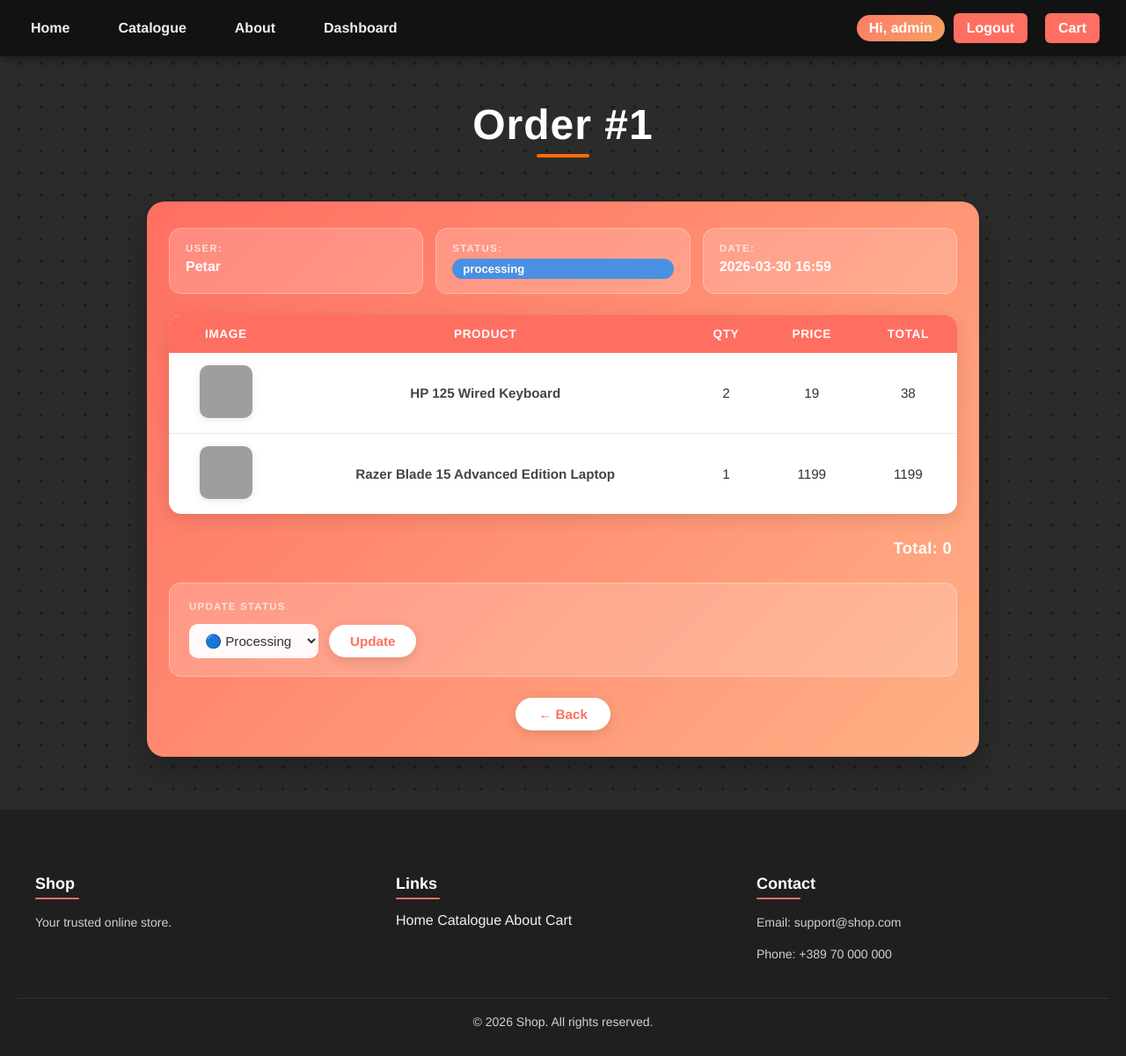
After one commit to ZokiKosta/E-Prodavnica, a Flask app: page /dashboard/orders/1 in a window 1280 px wide. The commit adds this page. Shown: the whole page at 88% size. Run offline with Flask 3, Linux system fonts and the light colour scheme; a user stored in the database is signed in; grey boxes are pictures that could not be loaded.

Commit message:
Orders commit

```diff
--- a/app.py
+++ b/app.py
@@ -7,7 +7,7 @@ import requests
 from flask import Flask, render_template, request, redirect, url_for, flash
 from sqlalchemy import or_
 from database import session as db_session
-from models import Product, User, Log
+from models import Product, User, Log, OrderItem, Order
 from flask import session as cart_session
 
 from utils.logger import log_action
@@ -253,7 +253,7 @@ def cart_add(product_id):
     return redirect(url_for("cart"))
 
 @app.route("/cart/remove/<int:product_id>")
-@admin_required
+@login_required
 def cart_remove(product_id):
     cart = get_cart()
     pid = str(product_id)
@@ -291,13 +291,32 @@ def checkout_confirm():
     if not cart:
         return redirect(url_for("cart"))
 
+
+    user_id = cart_session.get("user_id")
+
+    order = Order(user_id=user_id)
+    db_session.add(order)
+    db_session.flush()
+
+    user = db_session.get(User, user_id)
+
+    total_price=0
+
     for pid, item in cart.items():
         product = db_session.get(Product, int(pid))
         if product:
-            product.stock = max(0, product.stock - item["quantity"])
+            if product.stock < item["quantity"]:
+                flash(f"Not enough stock for {product.name}", "error")
+                return redirect(url_for("cart"))
+            product.stock -= item["quantity"]
+            order_item = OrderItem(order_id = order.id, product_id = product.id, quantity = item["quantity"], price = product.price)
+            total_price += product.price * item["quantity"]
+            db_session.add(order_item)
             db_session.add(product)
 
     db_session.commit()
+
+    log_action(f"[ORDER CREATED] Order ID={order.id}, User='{user.username}', Total={total_price}")
 
     cart_session["cart"] = {}
     cart_session.modified = True
@@ -411,6 +430,60 @@ def view_users():
     users = db_session.query(User).all()
     return render_template("users.html", users=users)
 
+@app.route("/dashboard/orders")
+@admin_required
+def admin_orders():
+    orders = db_session.query(Order).order_by(Order.created_at.desc()).all()
+    return render_template("admin_orders.html", orders=orders)
+
+@app.route("/dashboard/orders/<int:order_id>")
+@admin_required
+def admin_order_detail(order_id):
+    order = db_session.get(Order, order_id)
+
+    if not order:
+        return "Order not found", 404
+
+    return render_template("admin_order_detail.html", order=order)
+
+@app.route("/dashboard/orders/<int:order_id>/status", methods=["POST"])
+@admin_required
+def update_order_status(order_id):
+    order = db_session.get(Order, order_id)
+
+    if not order:
+        return "Order not found", 404
+
+    new_status = request.form.get("status")
+
+    valid_statuses = ["pending", "processing", "shipped", "delivered", "cancelled"]
+
+    if new_status not in valid_statuses:
+        flash("Invalid status", "error")
+        return redirect(url_for("admin_orders"))
+
+    order.status = new_status
+    db_session.commit()
+
+    log_action(f"[ORDER UPDATE] Order ID={order.id}, Status={new_status}")
+
+    return redirect(url_for("admin_order_detail", order_id=order.id))
+
+@app.route("/my-orders")
+@login_required
+def my_orders():
+    user_id = cart_session.get("user_id")
+
+    orders = db_session.query(Order).filter_by(user_id=user_id).all()
+
+    return render_template("admin_orders.html", orders=orders)
+
+# @app.errorhandler(Exception)
+# def handle_all_errors(error):
+#     code = getattr(error, "code", 500)
+#     message = getattr(error, "description", "Something went wrong")
+#
+#     return render_template("errors/error.html", code=code, message=message), code
 
 @app.route("/about")
 def about():
--- /dev/null
+++ b/static/css/orders.css
@@ -0,0 +1,293 @@
+/* ========== BODY ========== */
+body {
+    background-color: #2b2b2b;
+    background-image: radial-gradient(circle, #555 2px, transparent 2px);
+    background-size: 25px 25px;
+    background-blend-mode: overlay;
+    font-family: 'Helvetica Neue', Helvetica, Arial, sans-serif;
+    color: #fff;
+    animation: moveDots 10s linear infinite;
+    display: flex;
+    flex-direction: column;
+    min-height: 100%;
+    margin: 0;
+}
+
+@keyframes moveDots {
+    0%   { background-position: 0 0; }
+    50%  { background-position: 50px 50px; }
+    100% { background-position: 0 0; }
+}
+
+@keyframes fadeUp {
+    from { opacity: 0; transform: translateY(10px); }
+    to   { opacity: 1; transform: translateY(0); }
+}
+
+main { flex: 1; }
+
+/* ========== TITLE ========== */
+.dashboard-title {
+    text-align: center;
+    font-size: 3rem;
+    font-weight: 700;
+    margin: 50px 0 60px;
+    position: relative;
+    letter-spacing: 1px;
+    color: #ffffff;
+    animation: fadeUp 0.6s ease-out;
+}
+
+.dashboard-title::after {
+    content: "";
+    position: absolute;
+    bottom: -10px;
+    left: 50%;
+    transform: translateX(-50%);
+    width: 60px;
+    height: 4px;
+    background: #ff6b00;
+    border-radius: 2px;
+}
+
+/* ========== CONTAINER ========== */
+.order-container {
+    max-width: 900px;
+    width: 70%;
+    margin: 0 auto 60px;
+    padding: 30px 25px;
+    background: linear-gradient(135deg, #ff6f61, #ffb085);
+    border-radius: 20px;
+    box-shadow: 0 15px 30px rgba(0, 0, 0, 0.25);
+    display: flex;
+    flex-direction: column;
+    gap: 24px;
+    animation: fadeUp 0.6s ease-out;
+}
+
+/* ========== ORDER INFO — 3 isolated cards ========== */
+.order-info {
+    display: grid;
+    grid-template-columns: repeat(3, 1fr);
+    gap: 14px;
+}
+
+.order-info p {
+    margin: 0;
+    background: rgba(255, 255, 255, 0.18);
+    border: 1px solid rgba(255, 255, 255, 0.3);
+    border-radius: 14px;
+    padding: 16px 18px;
+    display: flex;
+    flex-direction: column;
+    gap: 6px;
+    backdrop-filter: blur(4px);
+    transition: background 0.25s ease, transform 0.25s ease;
+}
+
+.order-info p:hover {
+    background: rgba(255, 255, 255, 0.26);
+    transform: translateY(-2px);
+}
+
+.order-info strong {
+    font-size: 0.72rem;
+    font-weight: 700;
+    text-transform: uppercase;
+    letter-spacing: 1.2px;
+    color: rgba(255, 255, 255, 0.7);
+}
+
+.order-info p span:not([class]) ,
+.order-info p:not(:has(span[class])) {
+    font-size: 1rem;
+    font-weight: 600;
+    color: #fff;
+}
+
+/* Status badges */
+.status-pending    { background: #f0c040; color: #5a3e00; padding: 4px 12px; border-radius: 20px; font-weight: 700; font-size: 0.82rem; display: inline-block; }
+.status-processing { background: #4a90e2; color: #fff;    padding: 4px 12px; border-radius: 20px; font-weight: 700; font-size: 0.82rem; display: inline-block; }
+.status-shipped    { background: #7b5ea7; color: #fff;    padding: 4px 12px; border-radius: 20px; font-weight: 700; font-size: 0.82rem; display: inline-block; }
+.status-delivered  { background: #4CAF50; color: #fff;    padding: 4px 12px; border-radius: 20px; font-weight: 700; font-size: 0.82rem; display: inline-block; }
+.status-cancelled  { background: #e74c3c; color: #fff;    padding: 4px 12px; border-radius: 20px; font-weight: 700; font-size: 0.82rem; display: inline-block; }
+
+/* ========== TABLE ========== */
+.order-table {
+    width: 100%;
+    border-collapse: collapse;
+    background: white;
+    border-radius: 14px;
+    overflow: hidden;
+    color: #333;
+    box-shadow: 0 5px 20px rgba(0, 0, 0, 0.12);
+}
+
+.order-table th {
+    background: #ff6f61;
+    color: #fff;
+    padding: 14px 16px;
+    text-align: center;
+    font-weight: 700;
+    font-size: 0.85rem;
+    text-transform: uppercase;
+    letter-spacing: 0.6px;
+}
+
+.order-table td {
+    padding: 14px 16px;
+    text-align: center;
+    border-bottom: 1px solid #f0e8e6;
+    vertical-align: middle;
+    font-size: 0.95rem;
+}
+
+.order-table tr:last-child td { border-bottom: none; }
+
+.order-table tbody tr {
+    transition: background 0.2s ease;
+}
+
+.order-table tbody tr:hover { background: #fff5f3; }
+
+.product-img {
+    width: 60px;
+    height: 60px;
+    object-fit: cover;
+    border-radius: 10px;
+    box-shadow: 0 2px 8px rgba(0,0,0,0.1);
+    transition: transform 0.3s ease, box-shadow 0.3s ease;
+}
+
+.product-img:hover {
+    transform: scale(1.1);
+    box-shadow: 0 6px 18px rgba(0,0,0,0.18);
+}
+
+.product-name {
+    font-weight: 600;
+    color: #444;
+}
+
+/* ========== TOTAL ========== */
+.order-total {
+    text-align: right;
+    font-size: 1.15rem;
+    font-weight: 700;
+    color: #fff;
+    padding: 4px 6px;
+    letter-spacing: 0.3px;
+}
+
+/* ========== STATUS BOX ========== */
+.status-box {
+    background: rgba(255, 255, 255, 0.18);
+    border: 1px solid rgba(255, 255, 255, 0.3);
+    border-radius: 14px;
+    padding: 20px 22px;
+    color: #fff;
+    backdrop-filter: blur(4px);
+}
+
+.status-box h3 {
+    margin: 0 0 14px;
+    font-size: 0.72rem;
+    font-weight: 700;
+    text-transform: uppercase;
+    letter-spacing: 1.2px;
+    color: rgba(255, 255, 255, 0.7);
+}
+
+.status-box form {
+    display: flex;
+    align-items: center;
+    gap: 12px;
+    flex-wrap: wrap;
+}
+
+.status-select {
+    padding: 10px 14px;
+    border-radius: 10px;
+    border: none;
+    font-size: 0.95rem;
+    background: rgba(255, 255, 255, 0.95);
+    color: #333;
+    outline: none;
+    cursor: pointer;
+    transition: box-shadow 0.3s ease;
+}
+
+.status-select:focus {
+    box-shadow: 0 0 0 3px rgba(255, 255, 255, 0.35);
+}
+
+/* ========== BUTTONS ========== */
+.btn-update {
+    background: #fff;
+    color: #ff6f61;
+    padding: 10px 24px;
+    border-radius: 50px;
+    font-size: 0.95rem;
+    font-weight: 700;
+    border: none;
+    cursor: pointer;
+    box-shadow: 0 4px 14px rgba(0,0,0,0.12);
+    transition: all 0.3s ease;
+}
+
+.btn-update:hover {
+    background: #ffece7;
+    transform: translateY(-2px) scale(1.03);
+    box-shadow: 0 8px 22px rgba(0,0,0,0.16);
+}
+
+.btn-back {
+    display: inline-block;
+    background: #fff;
+    color: #ff6f61;
+    padding: 10px 26px;
+    border-radius: 50px;
+    font-size: 0.95rem;
+    font-weight: 700;
+    text-decoration: none;
+    box-shadow: 0 4px 14px rgba(0,0,0,0.12);
+    transition: all 0.3s ease;
+}
+
+.btn-back:hover {
+    background: #ffece7;
+    transform: translateY(-2px) scale(1.03);
+    box-shadow: 0 8px 22px rgba(0,0,0,0.16);
+}
+
+/* ========== RESPONSIVE ========== */
+@media screen and (max-width: 900px) {
+    .order-container {
+        width: 88%;
+    }
+}
+
+@media screen and (max-width: 768px) {
+    .order-container {
+        width: 92%;
+        padding: 20px;
+    }
+
+    .dashboard-title {
+        font-size: 2rem;
+        margin: 30px 0 40px;
+    }
+
+    .order-info {
+        grid-template-columns: 1fr;
+    }
+
+    .order-total {
+        text-align: center;
+    }
+
+    .status-box form {
+        flex-direction: column;
+        align-items: flex-start;
+    }
+}
--- /dev/null
+++ b/templates/admin_order_detail.html
@@ -0,0 +1,85 @@
+{% extends "layout.html" %}
+
+{% block extra_css %}
+<link rel="stylesheet" href="{{ url_for('static', filename='css/orders.css') }}">
+{% endblock %}
+
+{% block content %}
+<h1 class="dashboard-title">Order #{{ order.id }}</h1>
+
+<div class="order-container">
+
+    <!-- ORDER INFO -->
+    <div class="order-info">
+        <p><strong>User:</strong> {{ order.user.username }}</p>
+
+        <p>
+            <strong>Status:</strong>
+            <span class="status-{{ order.status }}">
+                {{ order.status }}
+            </span>
+        </p>
+
+        <p><strong>Date:</strong> {{ order.created_at.strftime("%Y-%m-%d %H:%M") }}</p>
+    </div>
+
+    <!-- ITEMS TABLE -->
+    <table class="order-table">
+        <tr>
+            <th>Image</th>
+            <th>Product</th>
+            <th>Qty</th>
+            <th>Price</th>
+            <th>Total</th>
+        </tr>
+
+        {% set total = 0 %}
+        {% for item in order.items %}
+        {% set item_total = item.price * item.quantity %}
+        {% set total = total + item_total %}
+
+        <tr>
+            <!-- IMAGE -->
+            <td>
+                <img src="{{ item.product.image_url }}" class="product-img">
+            </td>
+
+            <!-- NAME -->
+            <td class="product-name">{{ item.product.name }}</td>
+
+            <td>{{ item.quantity }}</td>
+            <td>{{ item.price }}</td>
+            <td>{{ item_total }}</td>
+        </tr>
+        {% endfor %}
+    </table>
+
+    <!-- TOTAL -->
+    <div class="order-total">
+        Total: {{ total }}
+    </div>
+
+    <!-- STATUS UPDATE -->
+    <div class="status-box">
+        <h3>Update Status</h3>
+
+        <form method="POST" action="{{ url_for('update_order_status', order_id=order.id) }}">
+            <select name="status" class="status-select">
+                <option value="pending" {% if order.status == "pending" %}selected{% endif %}>🟡 Pending</option>
+                <option value="processing" {% if order.status == "processing" %}selected{% endif %}>🔵 Processing</option>
+                <option value="shipped" {% if order.status == "shipped" %}selected{% endif %}>📦 Shipped</option>
+                <option value="delivered" {% if order.status == "delivered" %}selected{% endif %}>✅ Delivered</option>
+                <option value="cancelled" {% if order.status == "cancelled" %}selected{% endif %}>❌ Cancelled</option>
+            </select>
+
+            <button type="submit" class="btn-update">Update</button>
+        </form>
+    </div>
+
+    <!-- BACK -->
+    <div style="text-align:center;">
+        <a href="{{ url_for('admin_orders') }}" class="btn-back">← Back</a>
+    </div>
+
+</div>
+{% endblock %}
--- a/templates/dashboard.html
+++ b/templates/dashboard.html
@@ -30,6 +30,7 @@
         <a href="{{ url_for('logs') }}" class="dashboard-btn">📜 View Logs</a>
         <a href="{{ url_for('product_new') }}" class="dashboard-btn">➕ Add Product</a>
         <a href="{{ url_for('view_users') }}" class="dashboard-btn">👥 View Users</a>
+        <a href="{{ url_for('admin_orders') }}" class="dashboard-btn">📄 View Orders</a>
     </div>
 </div>
 {% endblock %}
```
Also changed, not shown: models.py (+27 -0 lines), templates/admin_orders.html (added, +64 -0 lines), app.db.
